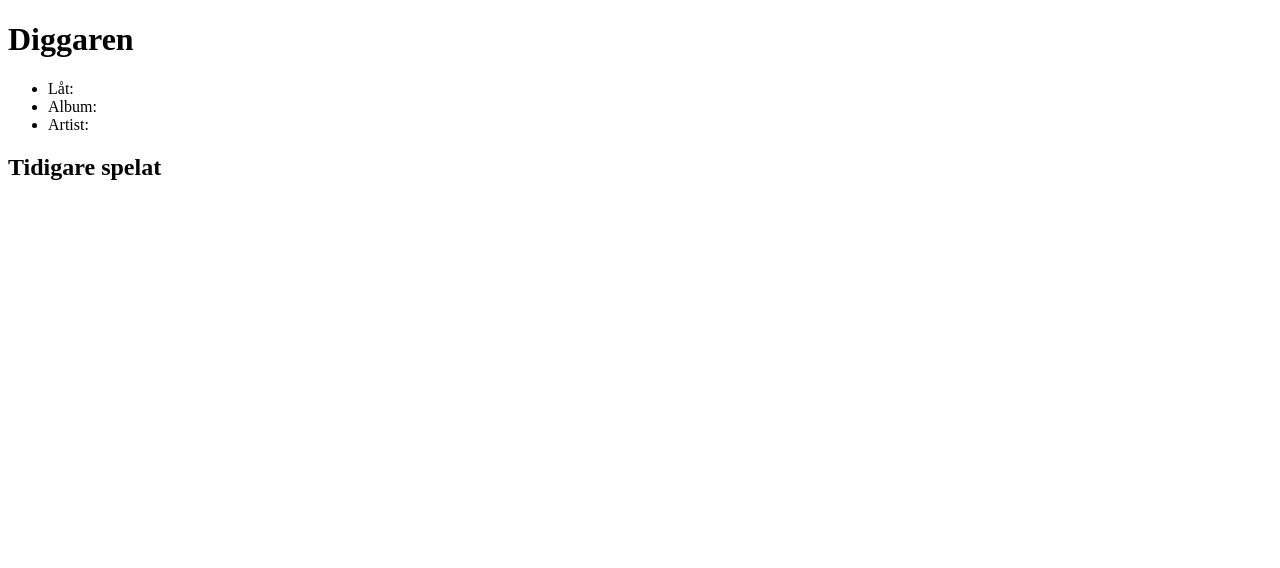
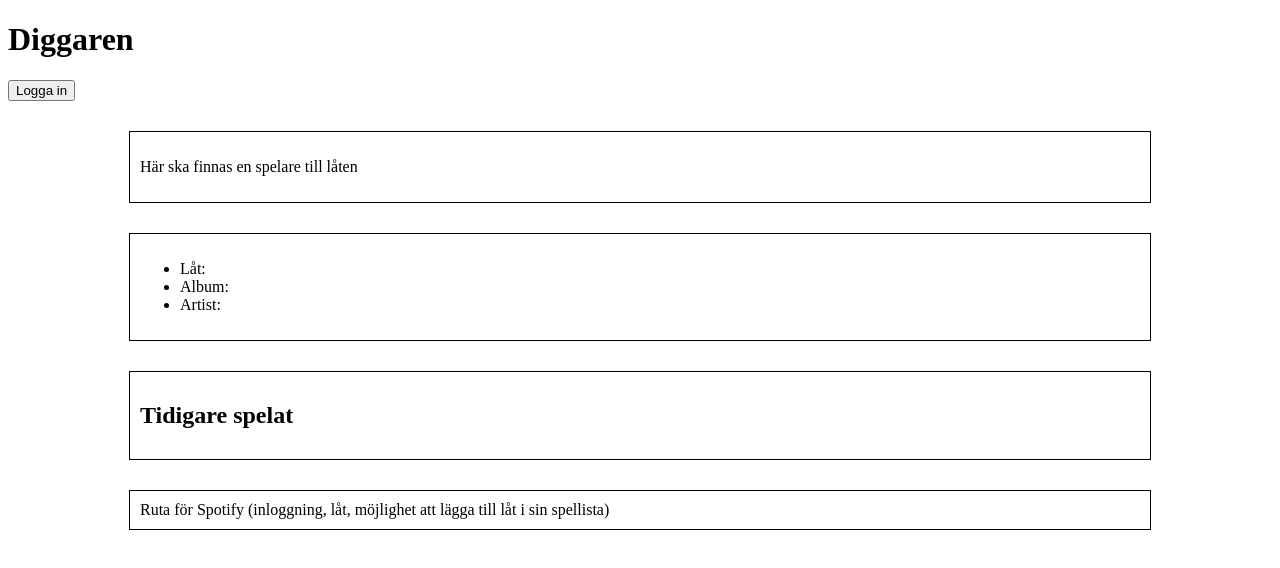
Before and after one commit to emmaajohaansson/Diggaren, a plain HTML site: page index.html in a window 1280 px wide. Drawn offline with Linux system fonts and the light colour scheme.

Commit message:
Dela upp divs

```diff
--- a/index.html
+++ b/index.html
@@ -8,9 +8,13 @@
 	<body>
 		<header>
 			<h1>Diggaren</h1>
+			<button id="login_button" value="Logga in">Logga in</button>
 		</header>
 		<section>
 			<div id="song_player">
+				<p>
+					Här ska finnas en spelare till låten
+				</p>
 			</div>
 			<div id="song_info">
 				<ul>
@@ -22,10 +26,9 @@
 			<div id="playlist">
 				<h2>Tidigare spelat</h2>
 			</div>
-			<!--<div>
+			<div>
 			Ruta för Spotify (inloggning, låt, möjlighet att lägga till låt i sin spellista)
 			</div>
-			-->
 		</section>
 		<footer>
 		</footer>
--- a/style.css
+++ b/style.css
@@ -0,0 +1,8 @@
+div {
+	border: 1px solid black;
+	margin: 30px;
+	padding: 10px;
+	width: 1000px;
+	margin-left: auto;
+	margin-right: auto;
+}
```
